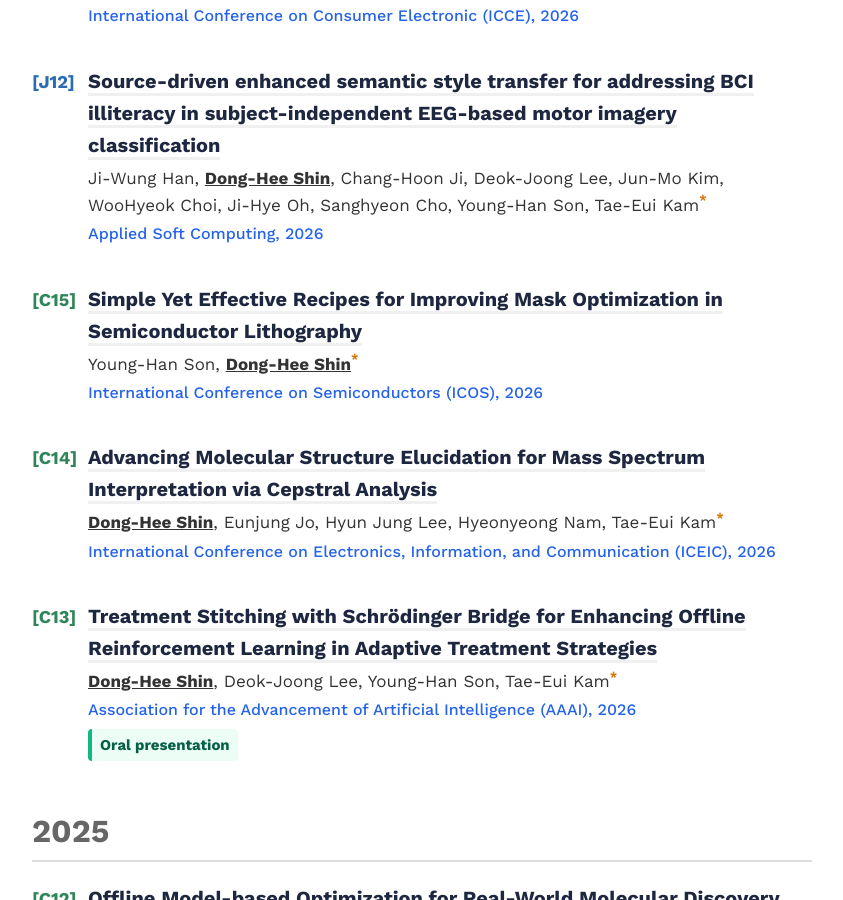
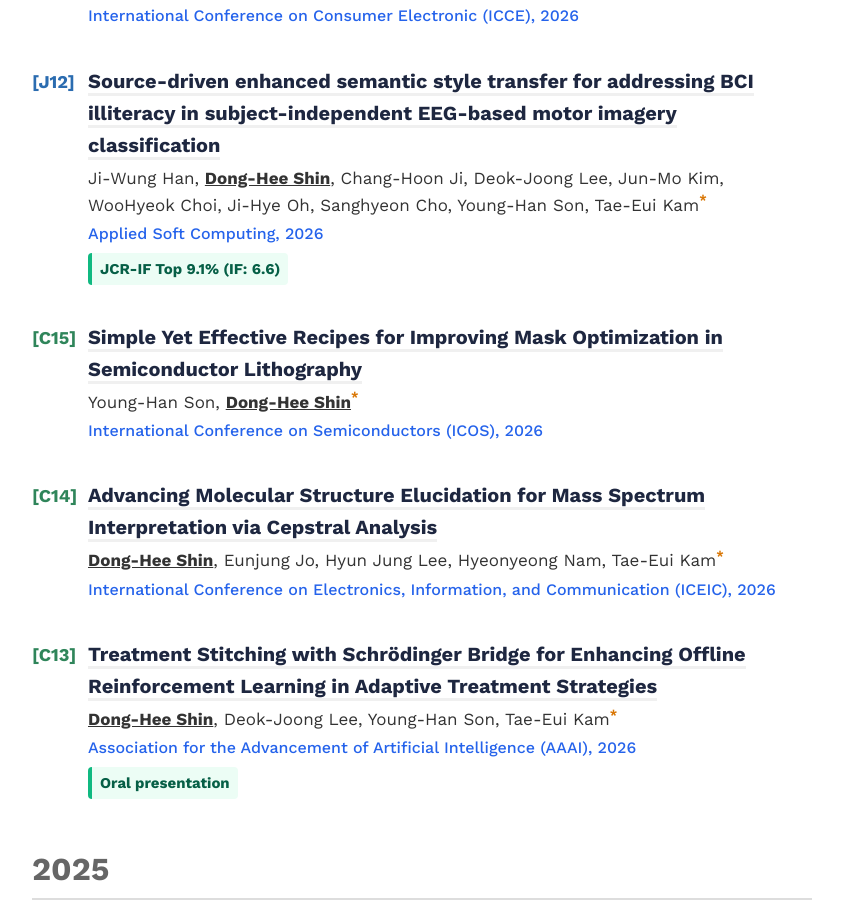
Before and after one commit to donghee-shin-page/donghee-shin-page.github.io, a Jekyll site: the page built from _pages/02-publications.html, in a window 1280 px wide and 900 px high, scrolled down 630 px. Shown: the whole window, without its empty margins (218-1061 px from the left). Built offline with Jekyll 4.4.1, drawn with Linux system fonts in a browser that asks for light colours; nearby versions of some CDN libraries.

Commit message:
Update full_publications.yml

```diff
--- a/_data/full_publications.yml
+++ b/_data/full_publications.yml
@@ -7,9 +7,10 @@
 
   - type: J
     title: "Source-driven enhanced semantic style transfer for addressing BCI illiteracy in subject-independent EEG-based motor imagery classification"
-    link: ""
+    link: "https://www.sciencedirect.com/science/article/pii/S1568494625017958"
     authors: "Ji-Wung Han, Dong-Hee Shin, Chang-Hoon Ji, Deok-Joong Lee, Jun-Mo Kim, WooHyeok Choi, Ji-Hye Oh, Sanghyeon Cho, Young-Han Son, Tae-Eui Kam*"
     venue: "Applied Soft Computing, 2026"
+    note: "JCR-IF Top 9.1% (IF: 6.6)"
 
   - type: C
     title: "Simple Yet Effective Recipes for Improving Mask Optimization in Semiconductor Lithography"
```
